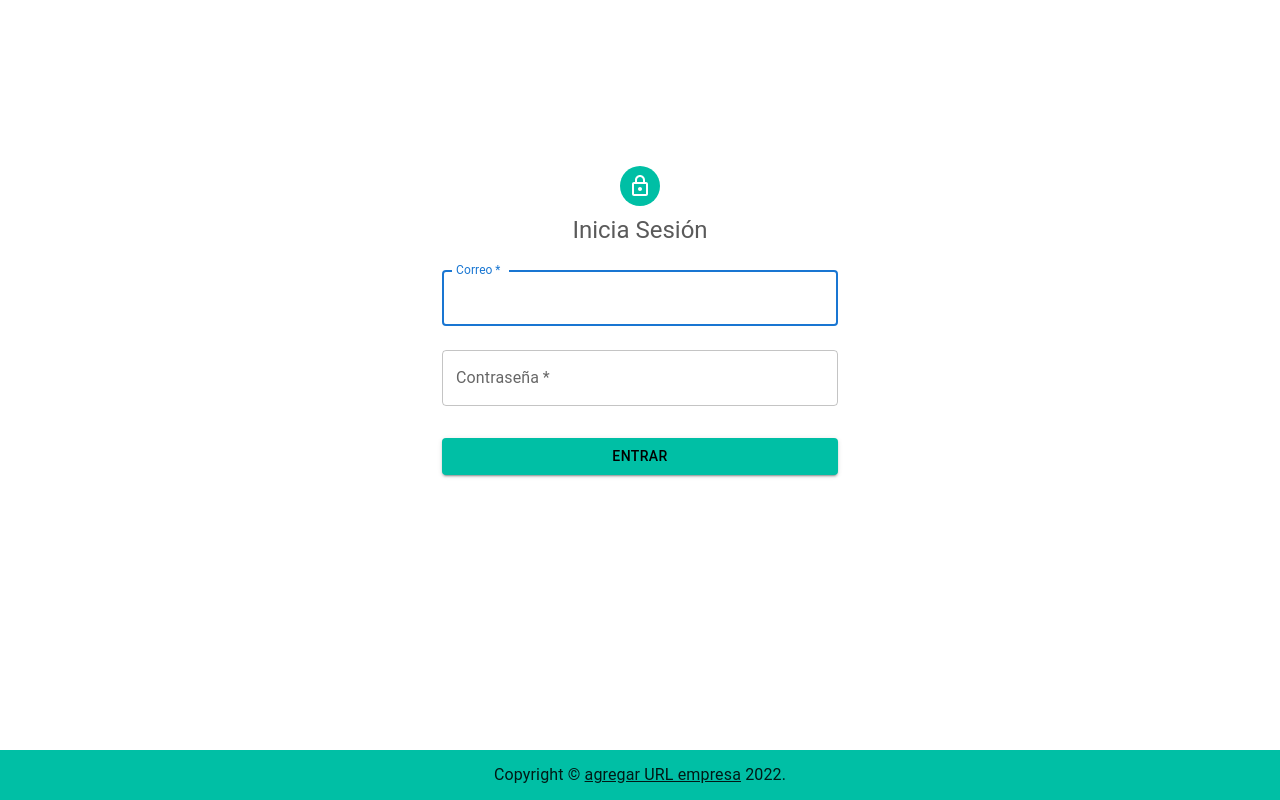
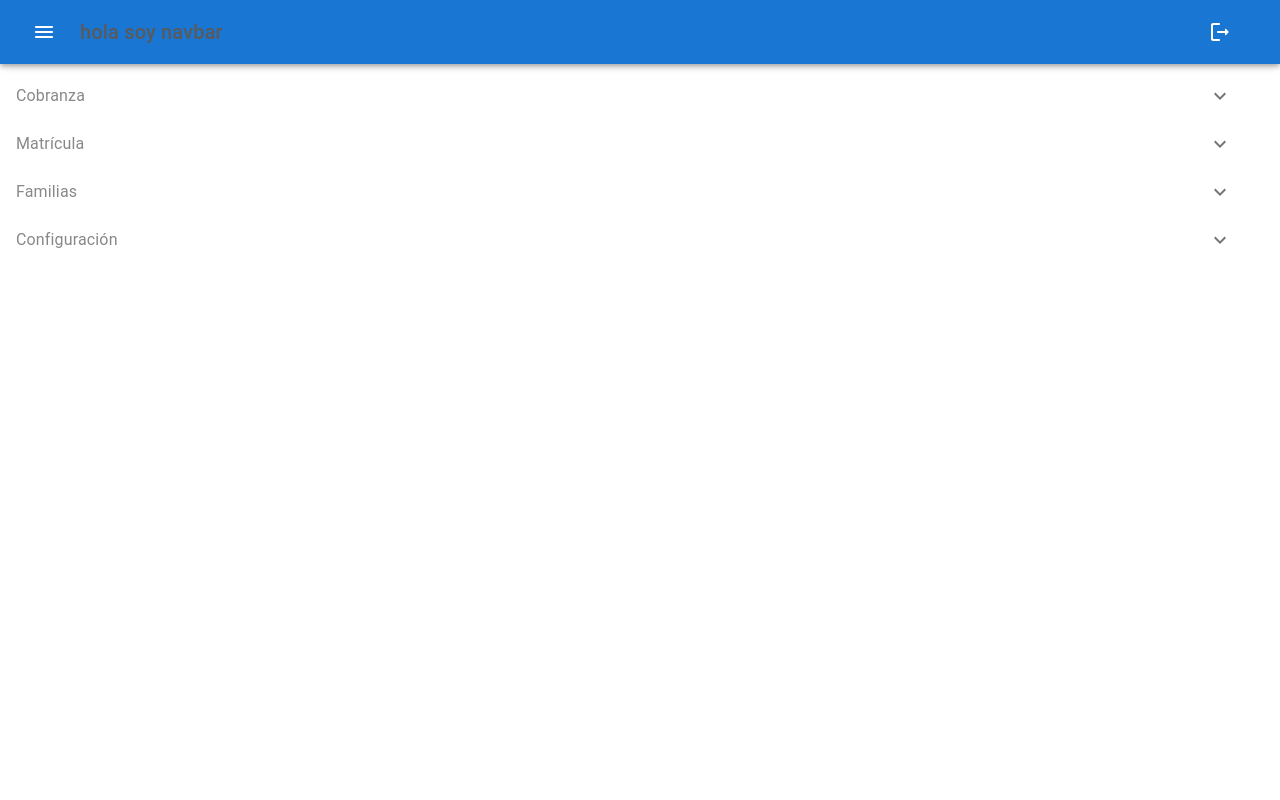
Before and after one commit to endrinatoledo/SistemaMatricula_FE, a React (Create React App) app: page / in a window 1280 px wide. Built offline with nearby package versions, Linux system fonts and the light colour scheme.

Commit message:
IN.-Login + IN.-Menu

```diff
--- a/package.json
+++ b/package.json
@@ -6,6 +6,7 @@
     "@emotion/react": "^11.8.2",
     "@emotion/styled": "^11.8.1",
     "@material-ui/core": "^4.12.3",
+    "@material-ui/icons": "^4.11.2",
     "@mui/icons-material": "^5.5.1",
     "@mui/material": "^5.5.1",
     "@mui/styles": "^5.5.1",
--- a/src/App.js
+++ b/src/App.js
@@ -1,14 +1,14 @@
 import React, {Fragment} from 'react';
 import { makeStyles } from '@mui/styles';
 import { Container } from '@mui/material';
-import Header from './components/Header'
 import Login from './components/Login/Login'
+import IndexLayout from './components/Layout/indexLayout';
 
 function App() {
 
   return (
     <Fragment>
-      <Login></Login>
+      <IndexLayout />
     </Fragment>
   );
 }
--- /dev/null
+++ b/src/components/Layout/Sidebar.js
@@ -0,0 +1,137 @@
+import React from 'react'
+import {List, ListItemButton,ListItemIcon,ListItemText, Collapse } from '@mui/material';
+
+//Iconos
+import SettingsRoundedIcon    from '@mui/icons-material/SettingsRounded';
+import AttachMoneyRoundedIcon from '@mui/icons-material/AttachMoneyRounded';
+import ExpandLess             from '@mui/icons-material/ExpandLess';
+import ExpandMore             from '@mui/icons-material/ExpandMore';
+
+
+const Sidebar = () => {
+  const [openCollection, setOpenCollection] = React.useState(false);
+  const [openConfig, setOpenConfig] = React.useState(false);
+  const [openEnrollment, setOpenEnrollment] = React.useState(false);
+  const [openFamily, setOpenFamily] = React.useState(false);
+
+  return (
+    <div>
+      <List component='nav'>
+        <ListItemButton onClick={ () => setOpenCollection(!openCollection)}>
+          <ListItemText primary='Cobranza' />
+          <ListItemIcon>
+            {openCollection ? <ExpandLess /> : <ExpandMore />}
+          </ListItemIcon>
+        </ListItemButton>
+        <ListItemButton onClick={ () => setOpenEnrollment(!openEnrollment)}>
+          <ListItemText primary='Matrícula' />
+          <ListItemIcon>
+            {openEnrollment ? <ExpandLess /> : <ExpandMore />}
+          </ListItemIcon>
+        </ListItemButton>
+        <ListItemButton onClick={ () => setOpenFamily(!openFamily)}>
+          <ListItemText primary='Familias' />
+          <ListItemIcon>
+            {openFamily ? <ExpandLess /> : <ExpandMore />}
+          </ListItemIcon>
+        </ListItemButton>
+        <Collapse in={openFamily} timeout="auto" unmountOnExit>
+          <List component="div" disablePadding>
+            <ListItemButton sx={{ pl: 4 }}>
+              <ListItemIcon>
+                {/* <StarBorder /> */}
+              </ListItemIcon>
+              <ListItemText primary="Representantes" />
+            </ListItemButton>
+          </List>
+          <List component="div" disablePadding>
+            <ListItemButton sx={{ pl: 4 }}>
+              <ListItemIcon>
+                {/* <StarBorder /> */}
+              </ListItemIcon>
+              <ListItemText primary="Alumnos" />
+            </ListItemButton>
+          </List>
+        </Collapse>
+
+        <ListItemButton onClick={ () => setOpenConfig(!openConfig)}>
+          <ListItemText primary='Configuración' />
+          <ListItemIcon>
+            {openConfig ? <ExpandLess /> : <ExpandMore />}
+          </ListItemIcon>
+        </ListItemButton>
+        <Collapse in={openConfig} timeout="auto" unmountOnExit>
+          <List component="div" disablePadding>
+            <ListItemButton sx={{ pl: 4 }}>
+              <ListItemIcon>
+                {/* <StarBorder /> */}
+              </ListItemIcon>
+              <ListItemText primary="Periodo" />
+            </ListItemButton>
+          </List>
+          <List component="div" disablePadding>
+            <ListItemButton sx={{ pl: 4 }}>
+              <ListItemIcon>
+                {/* <StarBorder /> */}
+              </ListItemIcon>
+              <ListItemText primary="Usuarios" />
+            </ListItemButton>
+          </List>
+          <List component="div" disablePadding>
+            <ListItemButton sx={{ pl: 4 }}>
+              <ListItemIcon>
+                {/* <StarBorder /> */}
+              </ListItemIcon>
+              <ListItemText primary="Roles" />
+            </ListItemButton>
+          </List>
+          <List component="div" disablePadding>
+            <ListItemButton sx={{ pl: 4 }}>
+              <ListItemIcon>
+                {/* <StarBorder /> */}
+              </ListItemIcon>
+              <ListItemText primary="Niveles" />
+            </ListItemButton>
+          </List>
+          <List component="div" disablePadding>
+            <ListItemButton sx={{ pl: 4 }}>
+              <ListItemIcon>
+                {/* <StarBorder /> */}
+              </ListItemIcon>
+              <ListItemText primary="Secciones" />
+            </ListItemButton>
+          </List>
+          <List component="div" disablePadding>
+            <ListItemButton sx={{ pl: 4 }}>
+              <ListItemIcon>
+                {/* <StarBorder /> */}
+              </ListItemIcon>
+              <ListItemText primary="Escolaridad" />
+            </ListItemButton>
+          </List>
+          <List component="div" disablePadding>
+            <ListItemButton sx={{ pl: 4 }}>
+              <ListItemIcon>
+                {/* <StarBorder /> */}
+              </ListItemIcon>
+              <ListItemText primary="Colegio" />
+            </ListItemButton>
+          </List>
+          <List component="div" disablePadding>
+            <ListItemButton sx={{ pl: 4 }}>
+              <ListItemIcon>
+                {/* <StarBorder /> */}
+              </ListItemIcon>
+              <ListItemText primary="Tasas" />
+            </ListItemButton>
+          </List>
+        </Collapse>
+
+
+
+      </List>
+    </div>
+  )
+}
+
+export default Sidebar
--- /dev/null
+++ b/src/components/Layout/indexLayout.js
@@ -0,0 +1,17 @@
+import React, {Fragment} from 'react';
+import { Button } from '@mui/material';
+import NavBar from './navBar'
+import Sidebar from './Sidebar';
+
+
+const IndexLayout = () => {
+  return (
+    <Fragment>
+        <NavBar />
+        {/* <Button>hola soy boton</Button>    */}
+        <Sidebar />
+    </Fragment>
+  )
+}
+
+export default IndexLayout
--- /dev/null
+++ b/src/components/Layout/navBar.js
@@ -0,0 +1,49 @@
+import React from 'react';
+import {AppBar,IconButton,Toolbar,Typography, Button} from '@mui/material'
+import { makeStyles } from '@material-ui/core';
+import MenuIcon from '@material-ui/icons/Menu'
+import MenuRoundedIcon from '@mui/icons-material/MenuRounded';
+import LogoutRoundedIcon from '@mui/icons-material/LogoutRounded';
+
+const useStyles = makeStyles(theme =>({
+  offset : theme.mixins.toolbar,
+  menuButton : {
+    marginRight: theme.spacing(2)
+  },
+  leave:{
+    flexGrow : 1
+  }
+}))
+
+const NavBar = () => {
+  const classes = useStyles()
+  return (
+    <div >
+        <AppBar position="fixed" color="primary">
+          <Toolbar>
+            <IconButton
+              color='inherit'
+              aria-label='menu'
+              >
+              <MenuRoundedIcon className={classes.menuButton}> </MenuRoundedIcon>
+            </IconButton>
+            <Typography variant="h6" className={ classes.leave}>
+                hola soy navbar
+            </Typography>
+            <IconButton
+              color='inherit'
+              aria-label='menu'
+              >
+              <LogoutRoundedIcon className={ classes.menuButton}> </LogoutRoundedIcon>
+
+            </IconButton>
+          </Toolbar>
+        </AppBar>
+        <div className={classes.offset}></div>
+        {/* <Toolbar /> */}
+
+    </div>
+  )
+}
+
+export default NavBar
--- a/src/components/Login/Login.js
+++ b/src/components/Login/Login.js
@@ -9,7 +9,9 @@ import LockOutlinedIcon from '@mui/icons-material/LockOutlined';
 import Typography from '@mui/material/Typography';
 import Container from '@mui/material/Container';
 import { createTheme, ThemeProvider } from '@mui/material/styles';
+// import theme from '../../temaConfig'
 import Footer from '../Layout/Footer.js'
+
 
 
 const theme = createTheme();
```
Also changed, not shown: src/temaConfig.js (added, +12 -0 lines), 1 other file (tests, documents, lock files or other folders).
